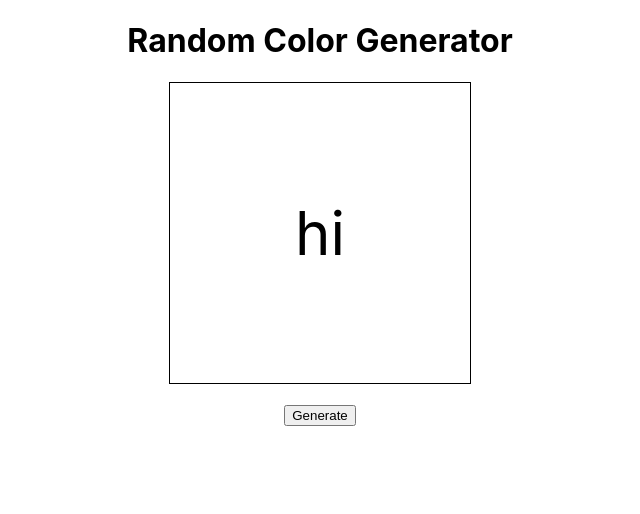
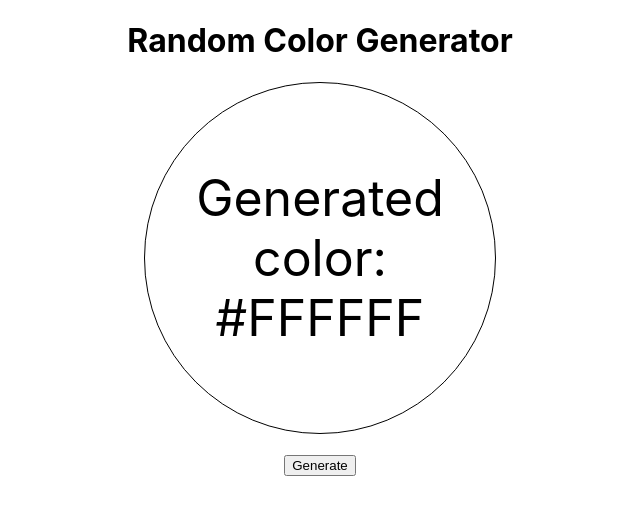
Before and after one commit to harenbergcoding/react-random-color-generator, a React (Create React App) app: page / in a window 1280 px wide. Shown: the top 514 px of the page, without its empty margins (320-960 px from the left). Built offline with nearby package versions, Linux system fonts and the light colour scheme.

Commit message:
Colorgenerator working

```diff
--- a/src/App.js
+++ b/src/App.js
@@ -5,29 +5,33 @@ import { useState } from 'react';
 import randomColor from 'randomcolor';
 
 function App() {
-  const rdnColor = randomColor();
-  const [color, setColor] = useState('hi');
+
+  const [color, setColor] = useState('#FFFFFF');
 
   return <div>
 
     <h1>Random Color Generator</h1>
     <div style = {{
-    width: 300,
-    height: 300,
+    width: 350,
+    height: 350,
     margin: '0 auto',
     border: '1px solid black',
     display: 'flex',
     justifyContent: 'center',
     alignItems: 'center',
-    fontSize: 60,
+    fontSize: 50,
+    backgroundColor: color,
+    borderRadius: '50%',
+
   }}
   >
-    {color}
+   Generated color: {color}
   </div>
   <br></br>
   <button onClick ={ () => {
-    setColor(rdnColor)
-    } }>Generate</button>
+    setColor(randomColor())
+  } }
+  >Generate</button>
 
   </div>
 }
```
